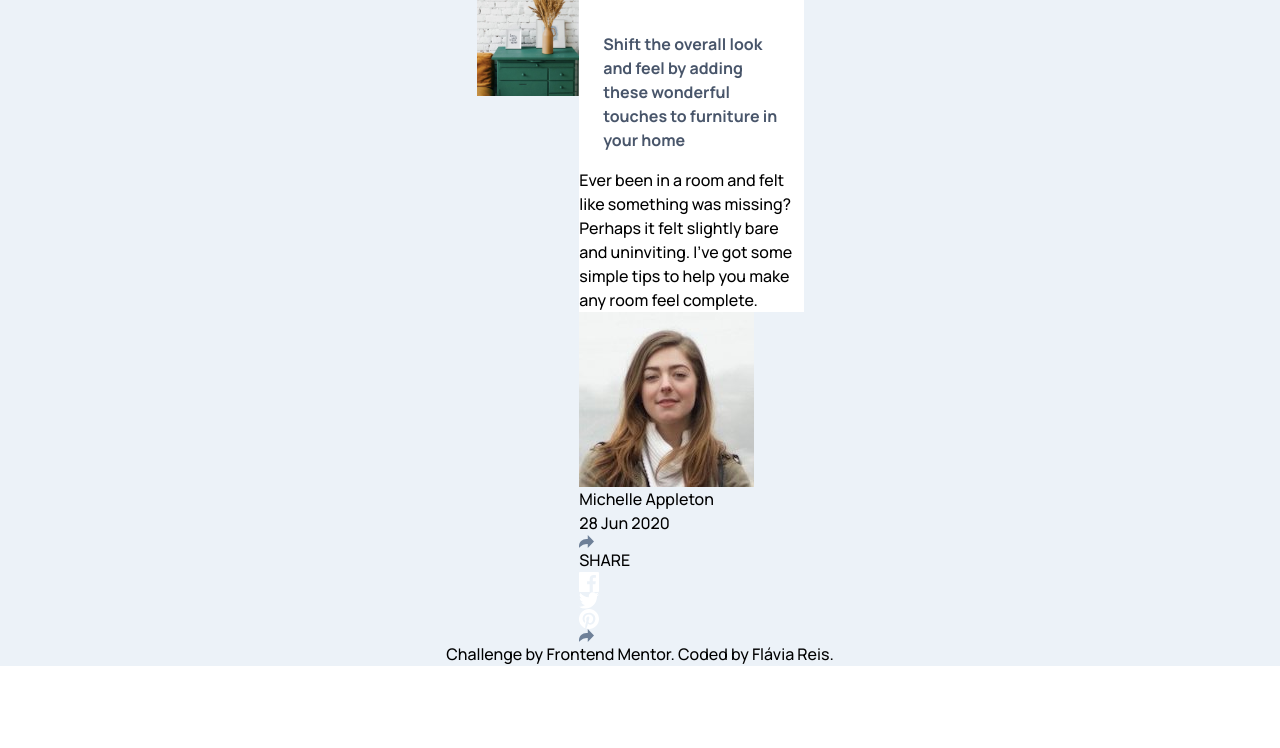
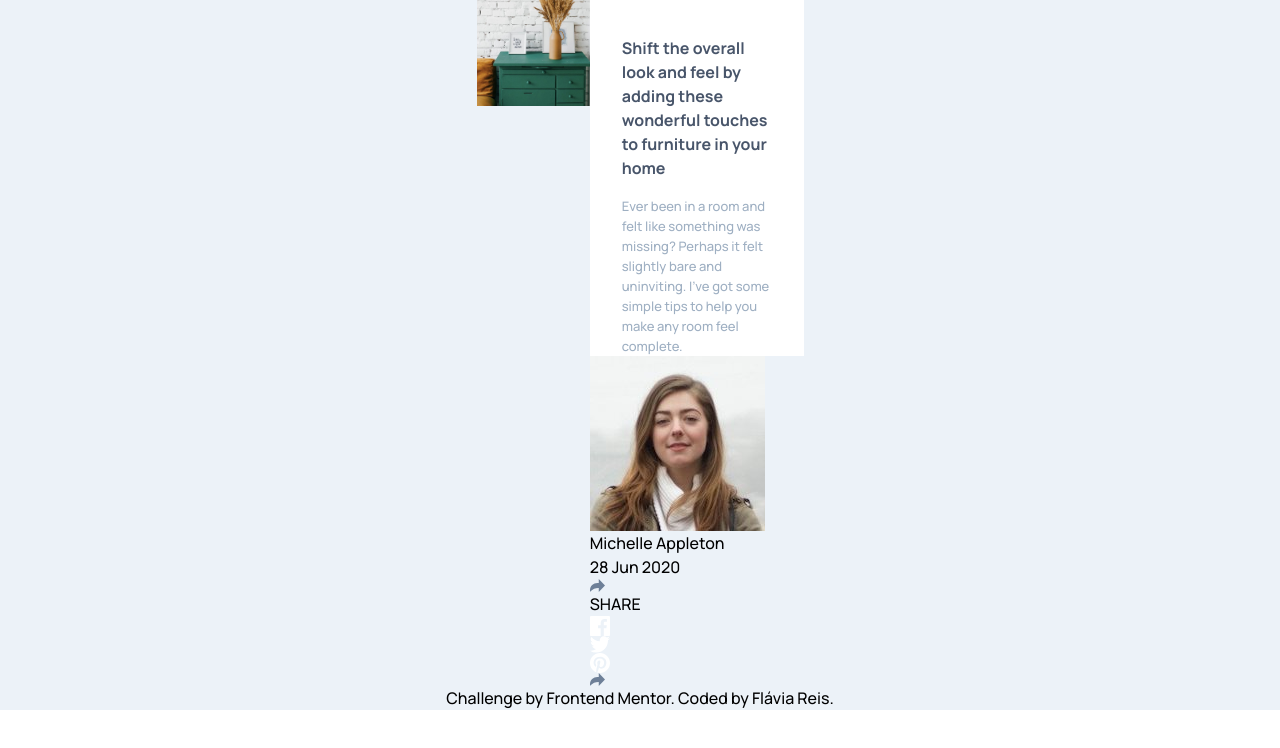
Before and after one commit to flaviare1s/article-preview-component, a React (Vite) app: page / in a window 1280 px wide. Shown: the top 748 px of the page. Built offline with nearby package versions, Linux system fonts and the light colour scheme.

Commit message:
Update App.jsx

```diff
--- a/src/App.jsx
+++ b/src/App.jsx
@@ -20,11 +20,11 @@ export function App() {
 
         <div>
           <div className='bg-white'>
-            <h1 className='text-veryDarkGrayishBlue font-bold leading-6 px-6 pt-8 pb-4'>
+            <h1 className='text-veryDarkGrayishBlue font-bold leading-6 px-8 pt-9 pb-4'>
               Shift the overall look and feel by adding these wonderful
               touches to furniture in your home
             </h1>
-            <p>
+            <p className='px-8 text-13 leading-5 text-grayishBlue'>
               Ever been in a room and felt like something was missing? Perhaps
               it felt slightly bare and uninviting. I’ve got some simple tips
               to help you make any room feel complete.
```
